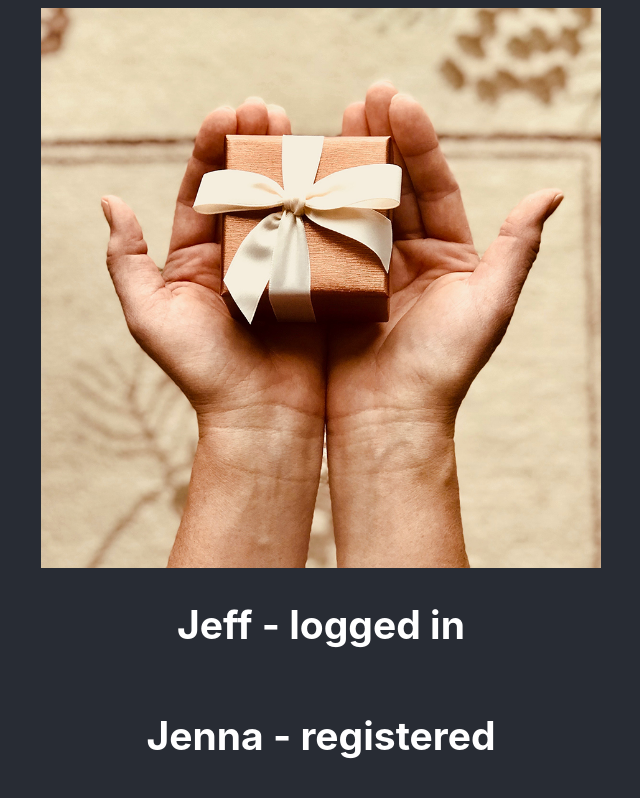
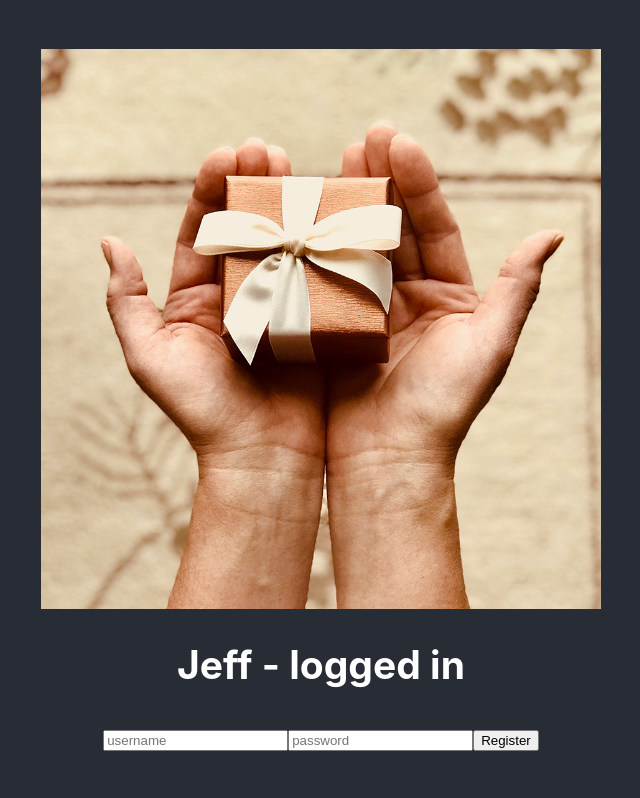
Before and after one commit to jenna-allgeier/giverly, a React (Create React App) app in the folder client/: page / in a window 1280 px wide. Shown: the whole page, without its empty margins (319-959 px from the left). Built offline with nearby package versions, Linux system fonts and the light colour scheme.

Commit message:
user registration setup using redux

```diff
--- a/client/src/components/Register.jsx
+++ b/client/src/components/Register.jsx
@@ -1,12 +1,46 @@
 import { connect } from "react-redux"
+import { CreateUsername, CreateUserPassword, RegisterUsername, RegisterUserPassword } from "../store/actions/UserActions"
 
 const Register = (props) => {
     console.log(props)
 
+    const handleUsernameChange = (e) => {
+        props.createUsername(e.target.value)
+    }
+
+    const handlePasswordChange = (e) => {
+        props.createUserPassword(e.target.value)
+    }
+
+    const handleSubmit = (e) => {
+        e.preventDefault()
+        props.registerUsername(props.userState.registerUsername)
+        props.registerUserPassword(props.userState.registerUserPassword)
+    }
+
     return (
         <div>
-            <h2>{props.userState.newUser.username}</h2>
+            <form action="">
+                <input
+                    type="text"
+                    name='username'
+                    placeholder="username"
+                    value={props.userState.createUsername}
+                    onChange={handleUsernameChange}
+                />
+                <input
+                    type="text"
+                    name='password'
+                    placeholder="password"
+                    value={props.userState.createUserPassword}
+                    onChange={handlePasswordChange}
+                />
+                <button type="submit" onClick={handleSubmit}>
+                    Register
+                </button>
+            </form>
         </div>
+
     )
 }
 
@@ -17,7 +51,12 @@ const mapStateToProps = (state) => {
 }
 
 const mapActionsToProps = (dispatch) => {
-    return {}
+    return {
+        createUsername: (username) => dispatch(CreateUsername(username)),
+        createUserPassword: (password) => dispatch(CreateUserPassword(password)),
+        registerUsername: (username) => dispatch(RegisterUsername(username)),
+        registerUserPassword: (password) => dispatch(RegisterUserPassword(password)),
+    }
 }
 
 export default connect(mapStateToProps, mapActionsToProps)(Register)
--- a/client/src/store/actions/UserActions.js
+++ b/client/src/store/actions/UserActions.js
@@ -1,12 +1,26 @@
-import { CURRENT_USER } from "../types"
-import { NEW_USER } from "../types"
+import { CURRENT_USER, CREATE_USERNAME, CREATE_USERPASSWORD, REGISTER_USERNAME, REGISTER_USERPASSWORD } from "../types"
 
 export const AddUser = (user) => ({
     type: CURRENT_USER,
     payload: user
 })
 
-export const RegisterUser = (newUser) => ({
-    type: NEW_USER,
-    payload: newUser
+export const CreateUsername = (username) => ({
+    type: CREATE_USERNAME,
+    payload: username
 })
+
+export const CreateUserPassword = (password) => ({
+    type: CREATE_USERPASSWORD,
+    payload: password
+})
+
+export const RegisterUsername = (username) => ({
+    type: REGISTER_USERNAME,
+    payload: username
+})
+
+export const RegisterUserPassword = (password) => ({
+    type: REGISTER_USERPASSWORD,
+    payload: password
+})
--- a/client/src/store/reducers/UserReducer.js
+++ b/client/src/store/reducers/UserReducer.js
@@ -1,20 +1,28 @@
-import { CURRENT_USER, NEW_USER } from "../types"
+import { CURRENT_USER, CREATE_USERNAME, CREATE_USERPASSWORD, REGISTER_USERNAME, REGISTER_USERPASSWORD } from "../types"
 
 const initialState = {
     user: {
-        username: 'Jeff - logged in'
+        username: 'Jeff - logged in',
+        password: '12345'
     },
-    newUser: {
-        username: 'Jenna - registered'
-    }
+    createUsername: '',
+    createUserPassword: '',
+    registerUsername: '',
+    registerUserPassword: '',
 }
 
 const UserReducer = (state = initialState, action) => {
     switch (action.type) {
         case CURRENT_USER:
             return { ...state, user: [...state.user, action.payload] }
-        case NEW_USER:
-            return { ...state, newUser: action.payload }
+        case CREATE_USERNAME:
+            return { ...state, createUsername: action.payload }
+        case CREATE_USERPASSWORD:
+            return { ...state, createUserPassword: action.payload }
+        case REGISTER_USERNAME:
+            return { ...state, registerUsername: state.createUsername, createUsername: '' }
+        case REGISTER_USERPASSWORD:
+            return { ...state, registerUserPassword: state.createUserPassword, createUserPassword: '' }
         default:
             return { ...state }
     }
--- a/client/src/store/types.js
+++ b/client/src/store/types.js
@@ -1,2 +1,5 @@
 export const CURRENT_USER = 'CURRENT_USER'
-export const NEW_USER = 'NEW_USER'
+export const CREATE_USERNAME = 'CREATE_USERNAME'
+export const CREATE_USERPASSWORD = 'CREATE_USERPASSWORD'
+export const REGISTER_USERNAME = 'REGISTER_USERNAME'
+export const REGISTER_USERPASSWORD = 'REGISTER_USERPASSWORD'
```
